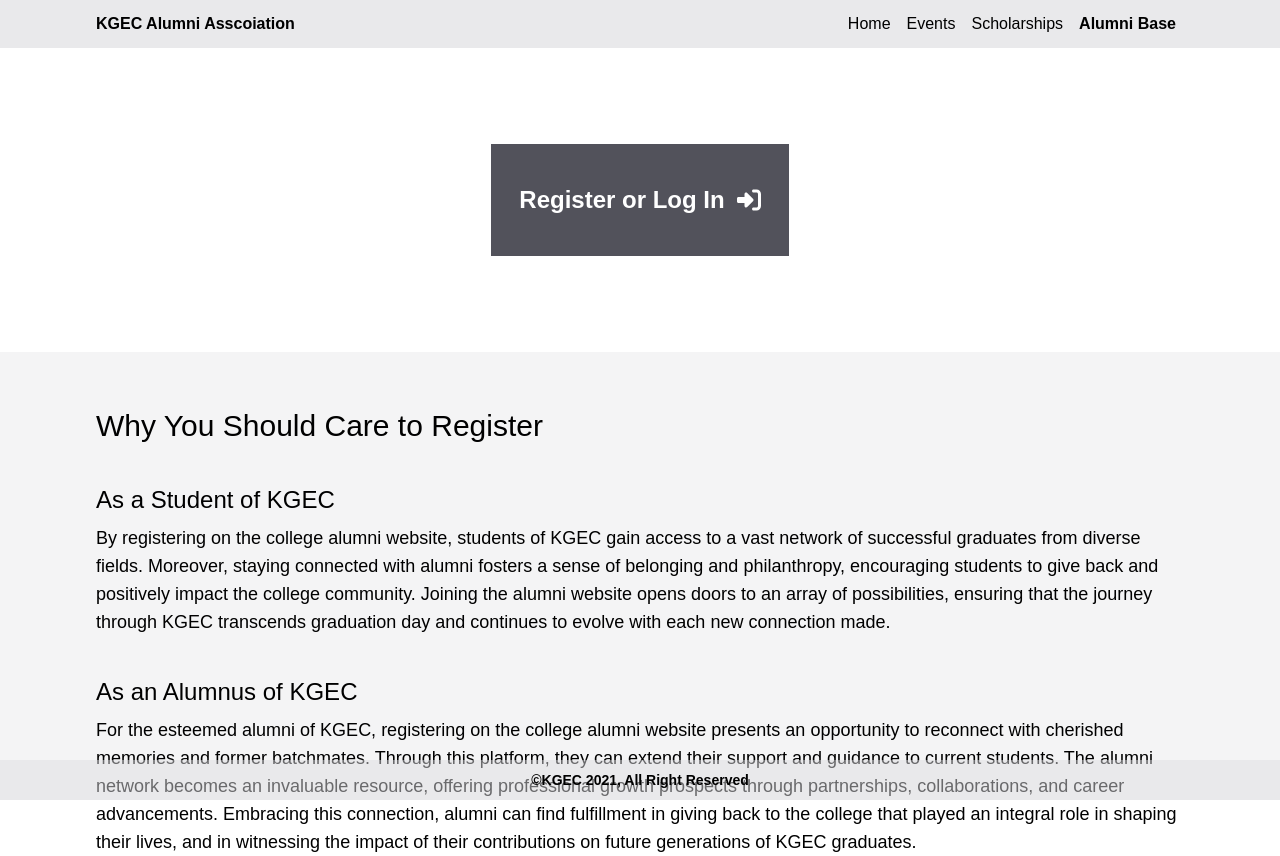
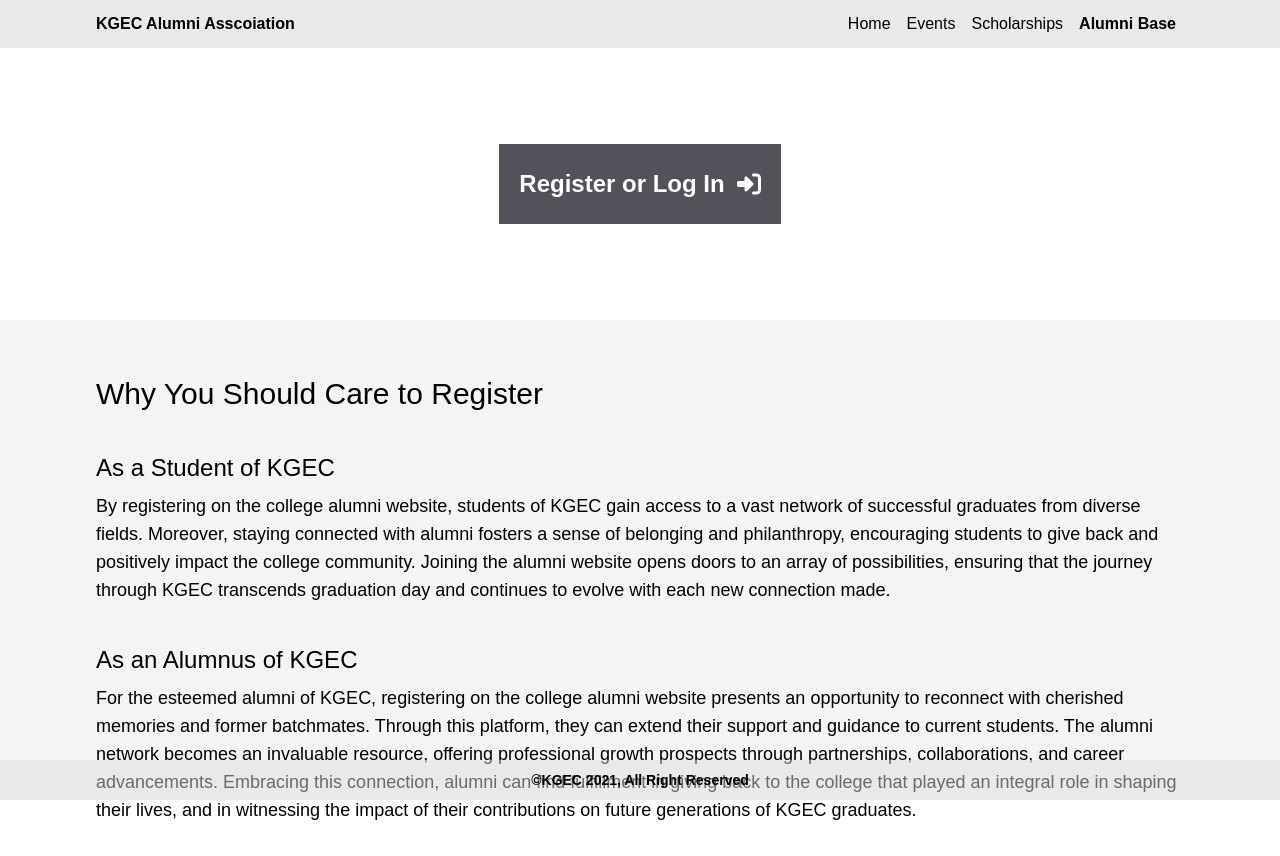
Before and after one commit to kgec-alumni-interaction-cell/website, a Next.js app: page /alumnibase in a window 1280 px wide. After the commit the page ends 824 px from the top, so only its background shows below. Built offline with nearby package versions, Linux system fonts and the light colour scheme; no server answers; a web font is replaced by a local one.

Commit message:
fix: padding in cta buttons

```diff
--- a/src/pages/alumnibase/index.tsx
+++ b/src/pages/alumnibase/index.tsx
@@ -12,7 +12,7 @@ function AlumiBase() {
           <div className="flex-grow mx-auto">
             <button
               onClick={() => signIn()}
-              className="bg-zinc-600 hover:bg-zinc-700 text-white font-bold text-md lg:text-2xl lg:min-w-fit px-5 lg:px-7 py-7 lg:py-10 flex items-center"
+              className="bg-zinc-600 hover:bg-zinc-700 text-white font-bold text-md lg:text-2xl lg:min-w-fit px-3 lg:px-5 py-5 lg:py-6 flex items-center"
             >
               Register or Log In
               <span className="ml-3">
@@ -29,7 +29,7 @@ function AlumiBase() {
           </div>
         </section>
 
-        <div className="min-w-full lg:h-[calc(100vh-304px-48px-40px)] flex flex-col bg-zinc-100 p-8 lg:px-24 lg:py-14">
+        <div className="min-w-full lg:h-[calc(100vh-272px-48px-40px)] flex flex-col bg-zinc-100 p-8 lg:px-24 lg:py-14">
           <p className="text-3xl mb-10">Why You Should Care to Register</p>
           <p className="text-2xl mb-2">As a Student of KGEC</p>
           <p className="mb-10 lg:text-lg">
```
